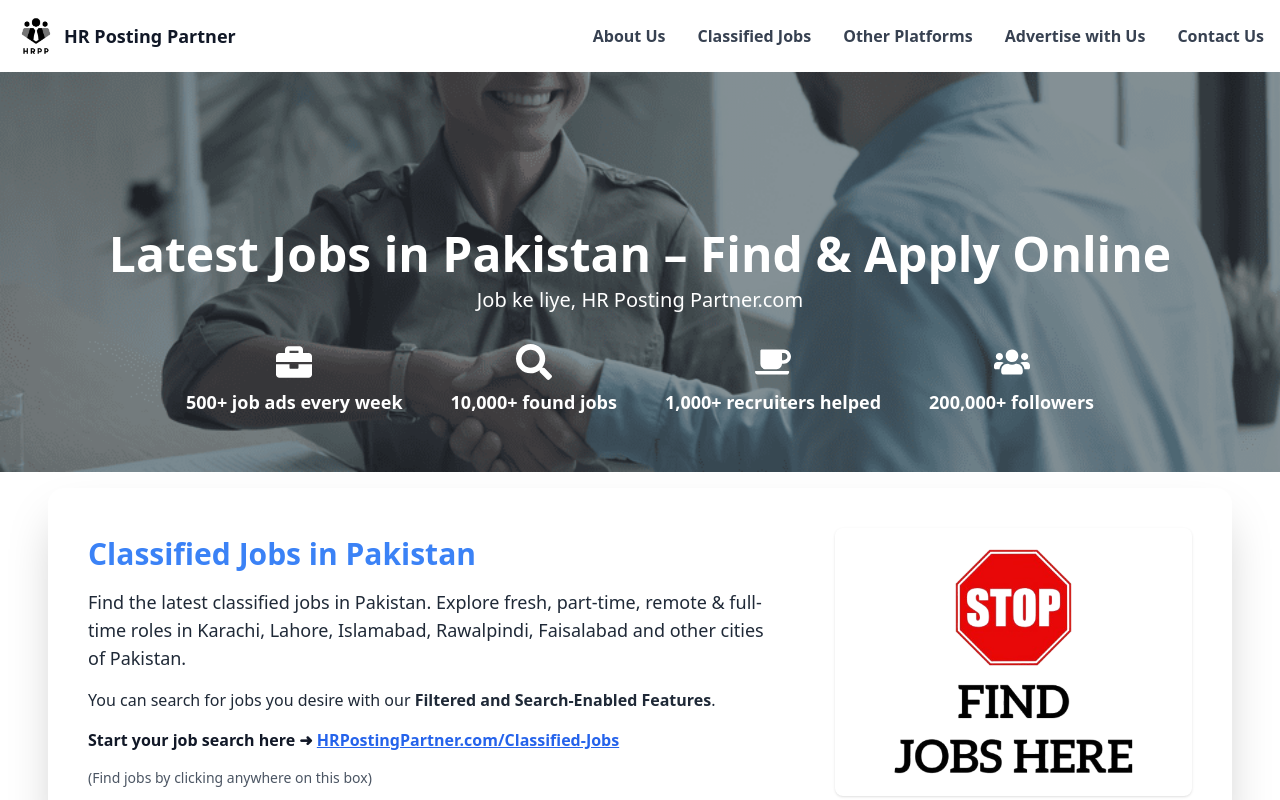
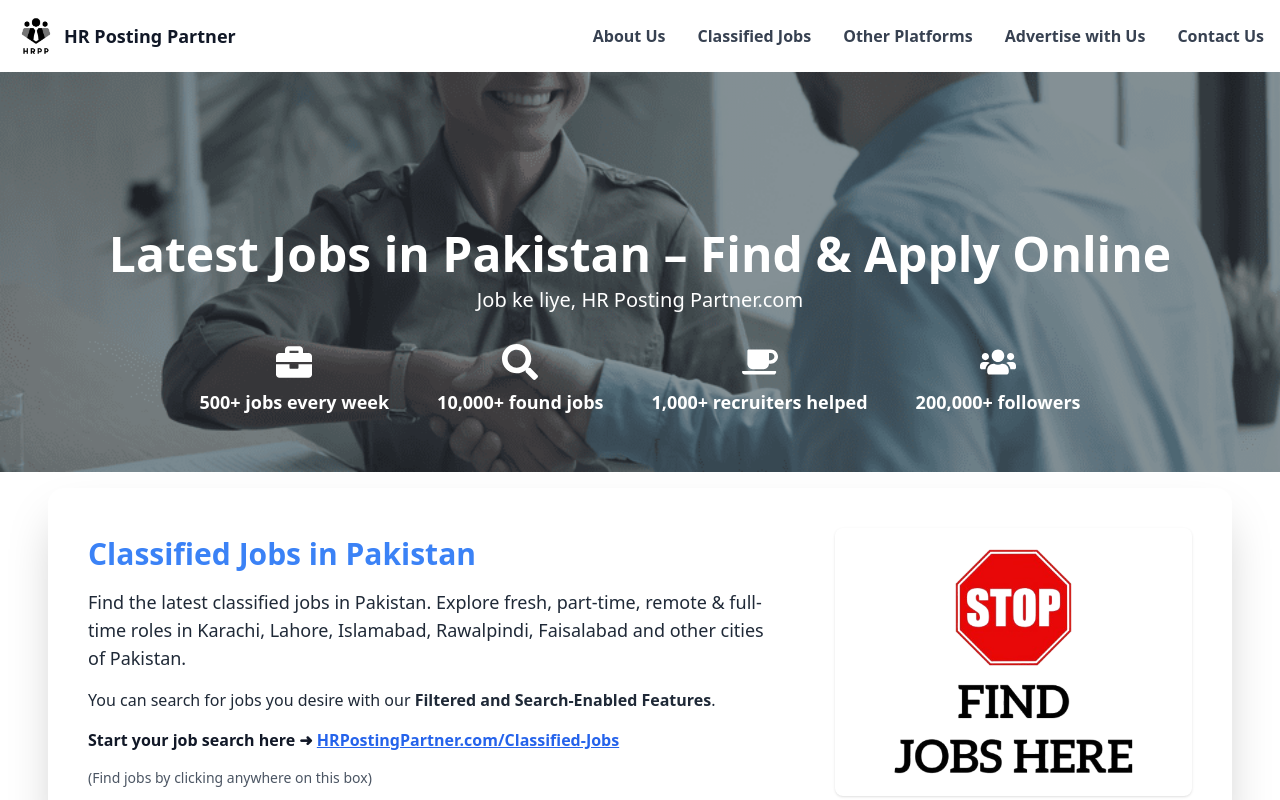
Before and after one commit to yahyaasaanretail-a11y/hrpp-next, a Next.js app: page / in a window 1280 px wide. Shown: the top 800 px of the page. Built offline with nearby package versions, Linux system fonts and the light colour scheme.

Commit message:
Small Change

```diff
--- a/components/Jobstatistics.tsx
+++ b/components/Jobstatistics.tsx
@@ -10,7 +10,7 @@
           {/* Job Ads */}
           <div className="flex flex-col items-center text-white">
             <FaBriefcase className="text-3xl md:text-4xl mb-2" />
-            <p className="text-sm md:text-lg font-semibold">500+ job ads every week</p>
+            <p className="text-sm md:text-lg font-semibold">500+ jobs every week</p>
           </div>
 
           {/* Found Jobs */}
```
